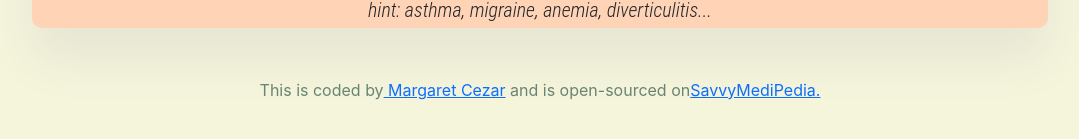
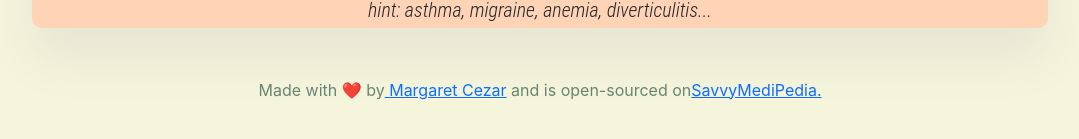
Before and after one commit to Margaret6556/savvymedipedia, a React (Create React App) app: page / in a window 1280 px wide. Shown: the part 423-562 px from the top of the page, without its empty margins (100-1179 px from the left). Built offline with nearby package versions, Linux system fonts and the light colour scheme.

Commit message:
updated footer, logo flex

```diff
--- a/src/App.css
+++ b/src/App.css
@@ -23,7 +23,7 @@ body {
 }
 
 .App-logo {
-  display: block;
+  display: flex;
   max-width: 300px;
   max-height: 200px;
   margin: 0 auto;
--- a/src/App.js
+++ b/src/App.js
@@ -26,7 +26,7 @@ export default function App() {
           </div>
         </header>
         <footer className="App-footer">
-          This is coded by
+          Made with <span> ❤️ </span>by
           <a href="https://margaretcezar.com"> Margaret Cezar</a> and is
           open-sourced on
           <a href="https://github.com/Margaret6556/savvymedipedia">
--- a/src/components/Dictionary.css
+++ b/src/components/Dictionary.css
@@ -27,10 +27,10 @@
 
   .search-input-form {
     padding: 10px;
-    width: 60%;
+    width: 40%;
     border-radius: 40px;
     font-size: 20px;
     margin: 10px 20px;
-    line-height: 10px;
+    line-height: 5px;
   }
 }
```
